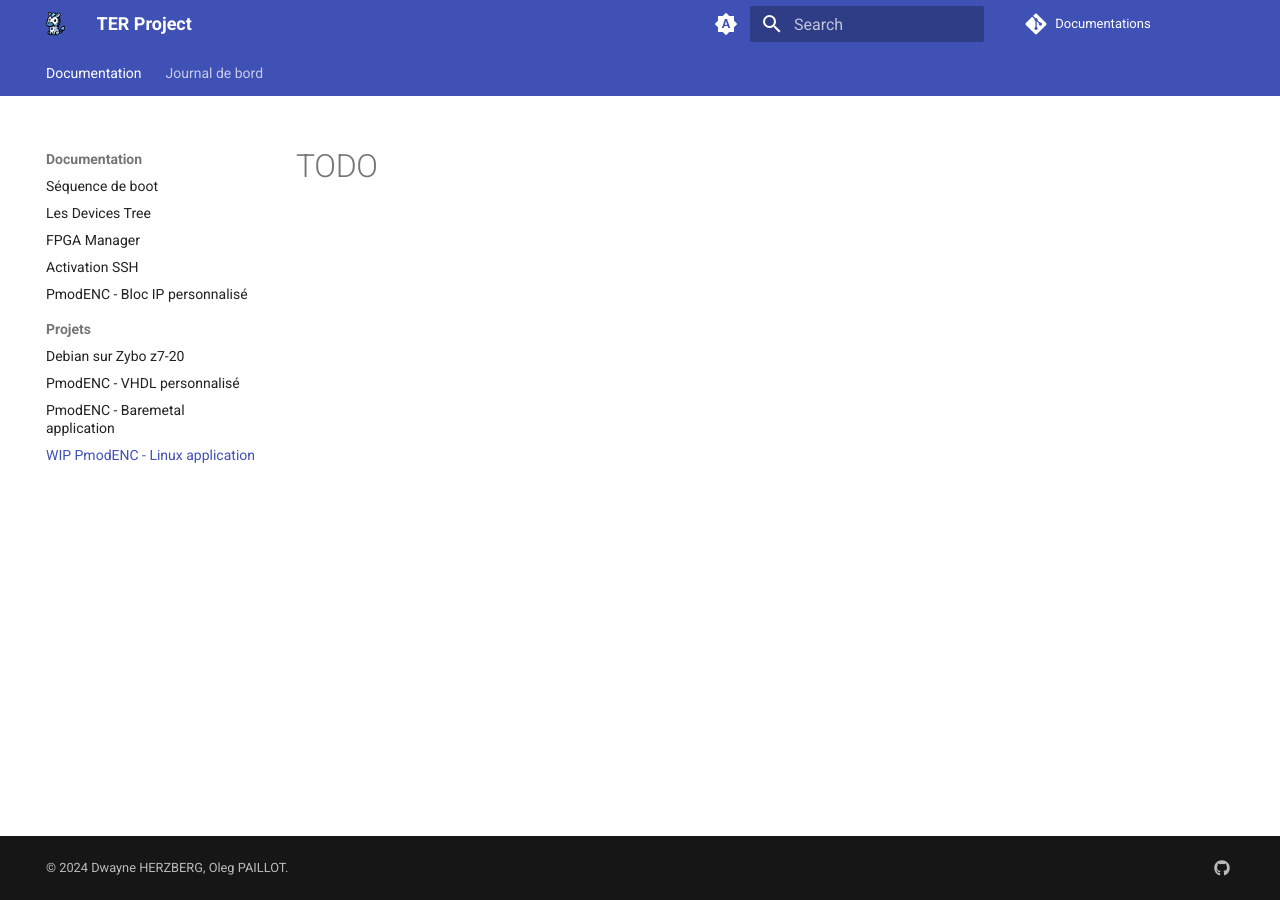
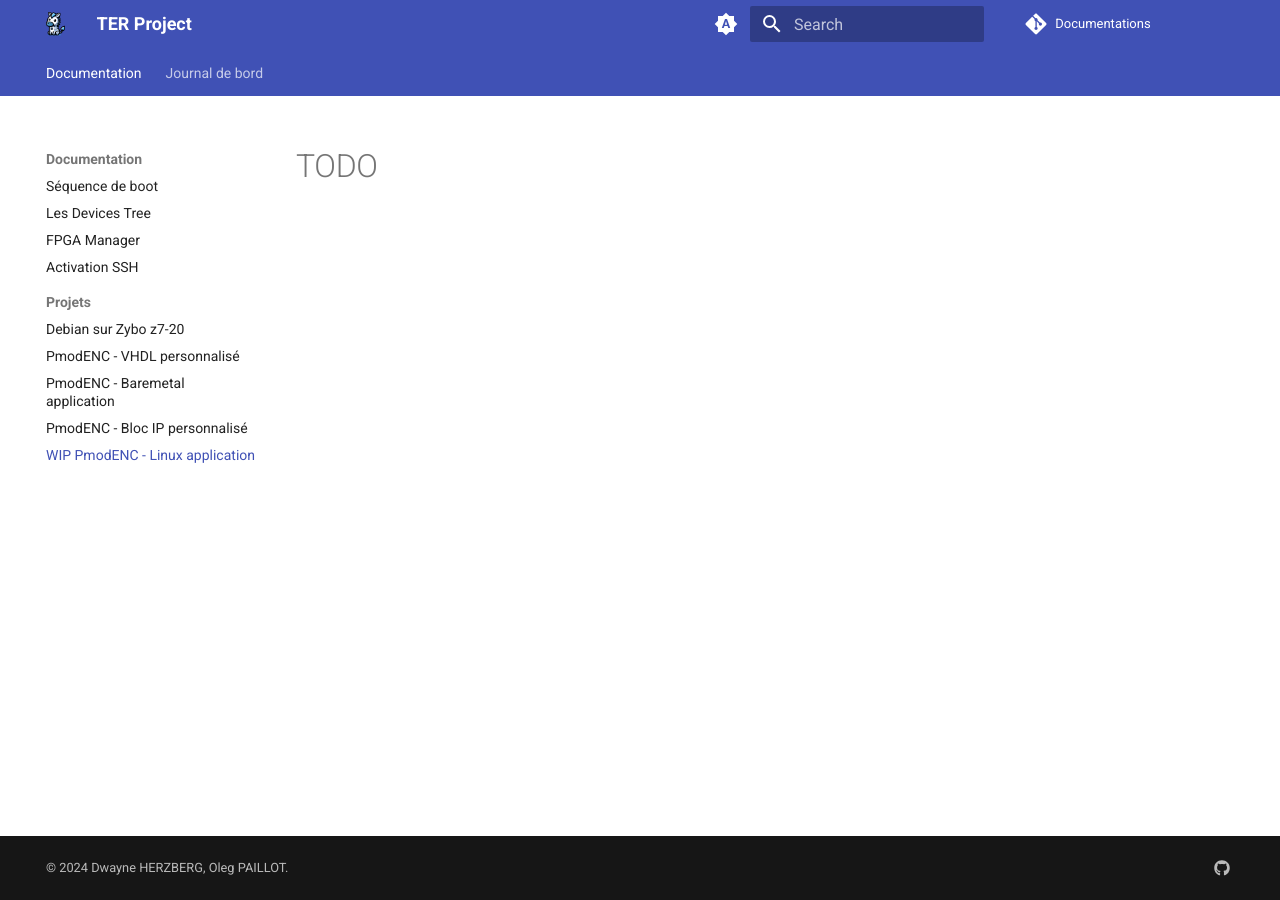
Before and after one commit to TER-Zybo/Documentations, an MkDocs documentation site: the page built from docs/docs/pmodenc_linux.md, in a window 1280 px wide. Built offline with MkDocs 1.6.1 and Material for MkDocs 9.7.7, drawn with Linux system fonts in a browser that asks for light colours; comment, search, counter and statistics services are not loaded; part of the change alters nothing that is shown.

```diff
--- a/mkdocs.yml
+++ b/mkdocs.yml
@@ -33,11 +33,11 @@ nav:
     - Les Devices Tree: docs/device_tree.md
     - FPGA Manager: docs/fpga_manager.md
     - Activation SSH: docs/ssh_activation.md
-    - PmodENC - Bloc IP personnalisé: docs/pmodenc_ip.md
     - Projets:
       - Debian sur Zybo z7-20: docs/petalinux_zybo.md
       - PmodENC - VHDL personnalisé: docs/pmodenc_vhdl.md
       - PmodENC - Baremetal application: docs/pmodenc_baremetal.md
+      - PmodENC - Bloc IP personnalisé: docs/pmodenc_ip.md
       - WIP PmodENC - Linux application: docs/pmodenc_linux.md
   - Journal de bord:
     - Semaine 1: journal/semaine1.md
```
